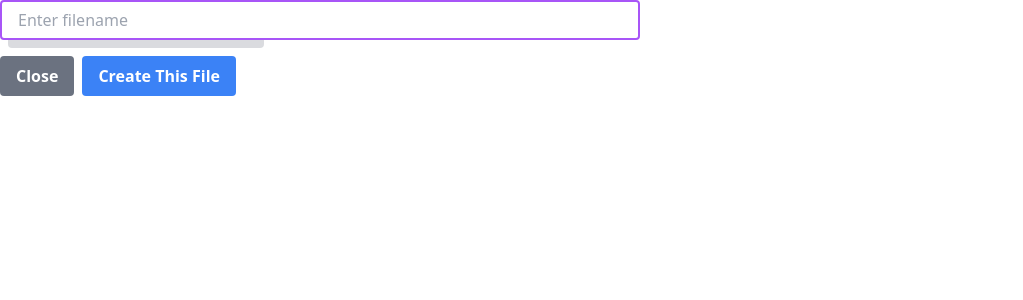
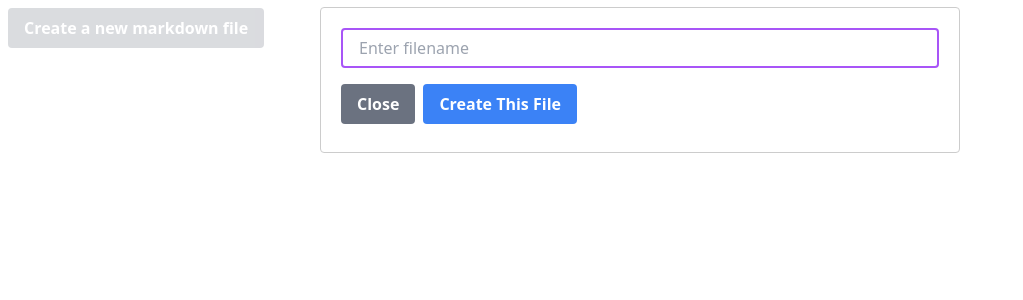
Before and after one commit to kohei-noda-qcrg/next-md-editor-front, a Next.js app: page /modal in a window 1280 px wide. Both pictures are taken after a click on the button "Create a new markdown file". Shown: the top 300 px of the page, without its empty margins (0-1023 px from the left). Built offline with nearby package versions, Linux system fonts and the light colour scheme.

Commit message:
Update modal window

```diff
--- a/pages/modal.tsx
+++ b/pages/modal.tsx
@@ -4,6 +4,16 @@ import { useCallback, useRef, useState } from "react";
 import ReactModal from "react-modal";
 
 const Modal: NextPage = () => {
+  const customStyles = {
+    content: {
+      top: "10%",
+      left: "50%",
+      right: "50%",
+      bottom: "auto",
+      marginRight: "-50%",
+      transform: "translate(-50%, -50%)",
+    },
+  };
   const inputRef = useRef<HTMLInputElement>(null);
   const [fileName, setFileName] = useState("");
   const [isOpen, setIsOpen] = useState(false);
@@ -33,10 +43,10 @@ const Modal: NextPage = () => {
       </div>
       <div className="pt-2 flex space-x-2 items-center justify-center">
         <ReactModal
-          className="h-1/5 w-1/2 items-center justify-center"
           isOpen={isOpen}
           onRequestClose={handleClose}
           onAfterOpen={handleFocusInput}
+          style={customStyles}
         >
           <input
             ref={inputRef}
```
